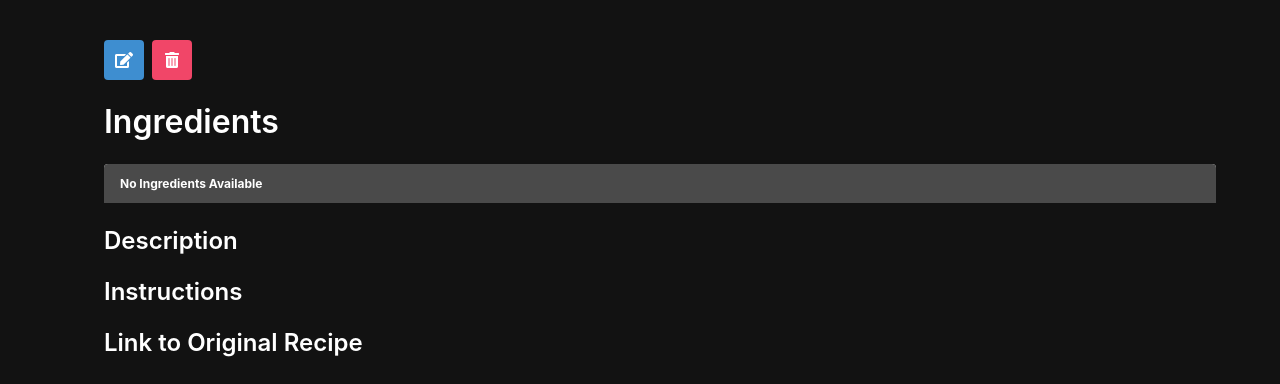
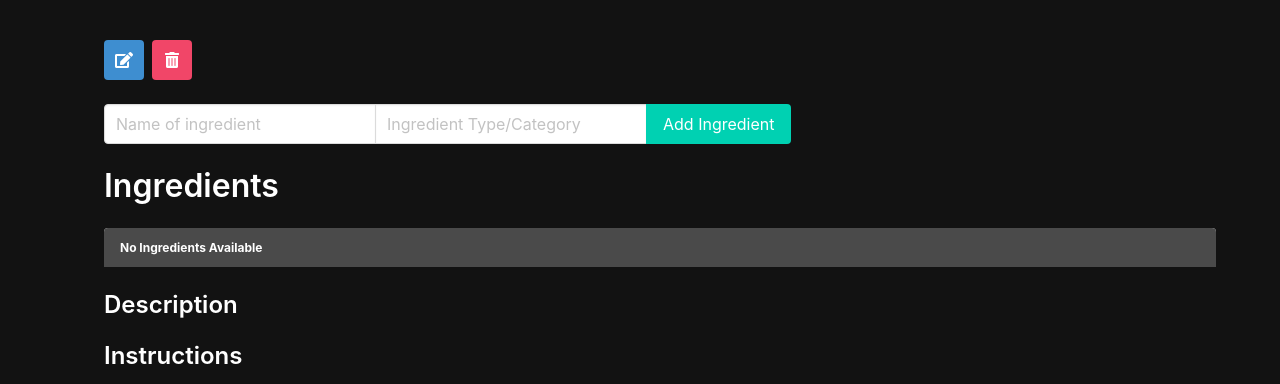
Before and after one commit to larrytu327/Recipe_App, a Django app: template main_app/templates/recipe_detail.html in a window 1280 px wide. Shown: the part 552-936 px from the top of the page. Before the commit the page ends 909 px from the top, so only its background shows below. Run offline with Django 4.2, Linux system fonts and the light colour scheme; the template is opened without the code that fills it, so the values that code supplies are empty.

Commit message:
added way to create ingredients to each recipe

```diff
--- a/main_app/templates/recipe_detail.html
+++ b/main_app/templates/recipe_detail.html
@@ -20,6 +20,32 @@
         </a>
     </div>
     <div class="detail__ingredients mb-5">
+        <form class="mb-5" action="{% url 'ingredient_create' recipe.pk %}" method="post">
+            {% csrf_token %}
+            <div class="field has-addons">
+                <div class="control">
+                    <input
+                        class="input"
+                        type="text"
+                        name="name"
+                        placeholder="Name of ingredient"
+                        required
+                    />
+                </div>
+                <div class="control">
+                    <input
+                        class="input"
+                        type="text"
+                        name="type"
+                        placeholder="Ingredient Type/Category"
+                        required
+                    />
+                </div>
+                <div class="control">
+                    <input class="button is-primary" type="submit" value="Add Ingredient" />
+                </div>
+            </div>
+        </form>
         <h3 class="title is-3">Ingredients</h3>
 
         {% for ingredient in recipe.ingredients.all %}
--- a/main_app/urls.py
+++ b/main_app/urls.py
@@ -9,4 +9,5 @@ urlpatterns = [
     path('recipes/<int:pk>/', views.RecipeDetail.as_view(), name="recipe_detail"),
     path('recipes/<int:pk>/update', views.RecipeUpdate.as_view(), name="recipe_update"),
     path('recipes/<int:pk>/delete', views.RecipeDelete.as_view(), name="recipe_delete"),
+    path('recipes/<int:pk>/ingredients/new/', views.IngredientCreate.as_view(), name="ingredient_create"),
 ]
```
Also changed, not shown: main_app/views.py (+10 -2 lines).
